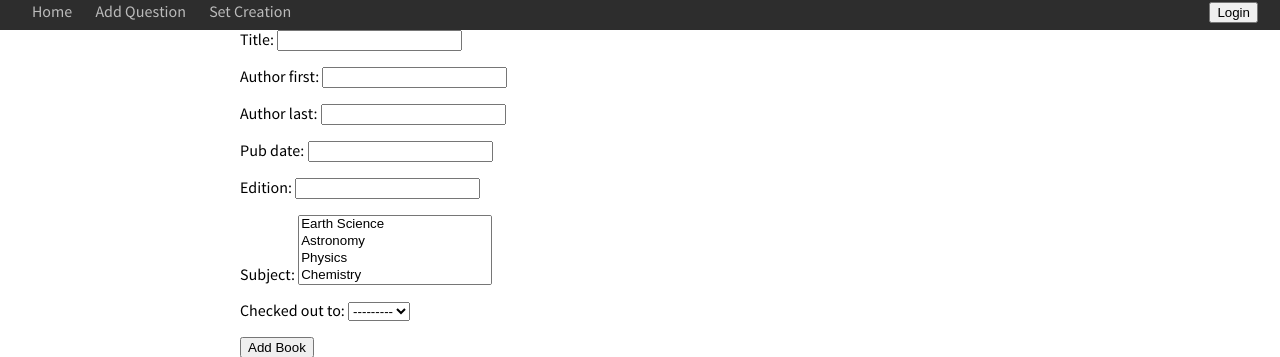
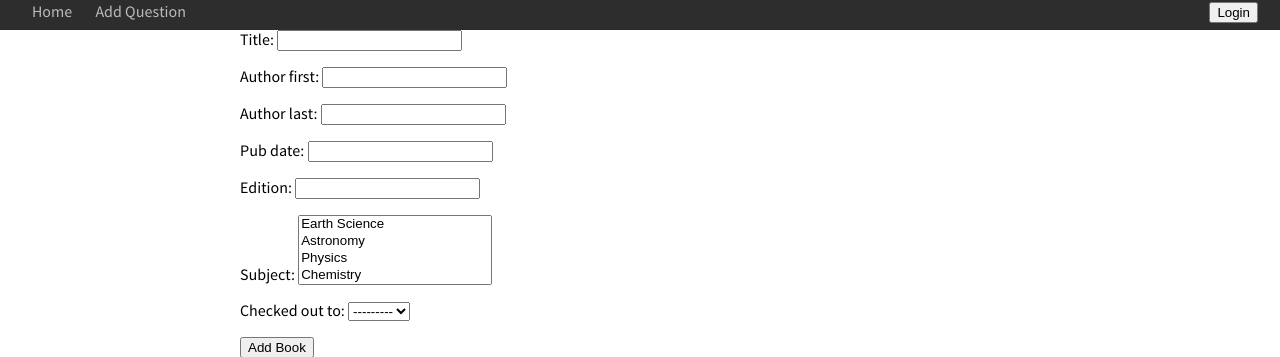
Before and after one commit to tsun1215/scibowl, a Django app: page /book/add in a window 1280 px wide. Shown: the top 357 px of the page. Run offline with Django 3.2, Linux system fonts and the light colour scheme; data comes from the database, SQL or seed files in the repository; data that the repository does not hold is empty; parts of the project's set-up code (start-up, migrations or seed data) failed here and were passed over.

Commit message:
Edited gitignore to exclude settings.py, added absolute paths to fonts

```diff
--- a/static/css/main.css
+++ b/static/css/main.css
@@ -1,14 +1,14 @@
 @font-face{
     font-family:Nexa;
-    src: url('Nexa Light.otf');
+    src: url('/static/css/Nexa Light.otf');
 }
 @font-face{
     font-family:sanspro;
-    src: url('SourceSansPro-Regular.otf');
+    src: url('/static/css/SourceSansPro-Regular.otf');
 }
 @font-face{
     font-family:raleway;
-    src: url('raleway_thin.otf');
+    src: url('/static/css/raleway_thin.otf');
 }
 html, body{
     margin: 0;
--- a/templates/base.html
+++ b/templates/base.html
@@ -31,7 +31,9 @@
             <div id="nav">
                 <a href="/home">Home</a>
                 <a href="javascript:questionPopup()">Add Question</a>
+                {%if user.is_staff%}
                 <a href="/set/add">Set Creation</a>
+                {%endif%}
             </div>
             <div id="userOptions">
                 {%if user.is_authenticated%}
```
Also changed, not shown: 1 other file.
